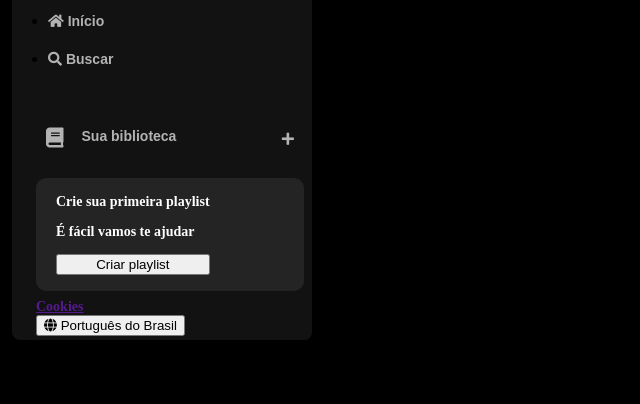
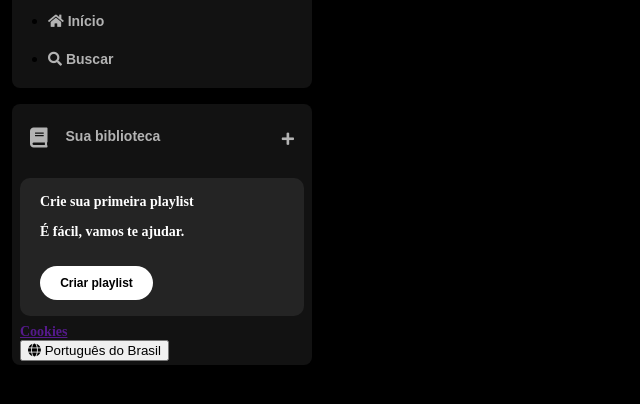
Before and after one commit to PabloPerdigao/Spotify-I-Alura, a plain HTML site: page index.html in a window 1280 px wide. Shown: the part 90-494 px from the top of the page, without its empty margins (0-640 px from the left). Drawn offline with Linux system fonts and the light colour scheme.

Commit message:
Update  config section-playlist index.html

```diff
--- a/index.html
+++ b/index.html
@@ -1,9 +1,12 @@
 <!DOCTYPE html>
 <html lang="pt-BR">
+
 <head>
     <meta charset="UTF-8">
     <meta name="viewport" content="width=device-width, initial-scale=1.0">
-  <title>Spotify I Alura</title>
+    <title>Spotify Imersão</title>
+
+    <link rel="stylesheet" href="reset.css">
     <link rel="stylesheet" href="style.css">
 
     <link rel="stylesheet" href="https://use.fontawesome.com/releases/v5.15.4/css/solid.css"
@@ -18,10 +21,9 @@
         <nav class="sidebar__navigation">
             <div class="logo">
                 <a href="">
-          <img src="./assets/icons/logo-spotify.png" alt="Logo do Spotify">
+                    <img src="./assets/icons/logo-spotify.png" alt="Logo" />
                 </a>
             </div>
-
             <ul>
                 <li>
                     <a href="">
@@ -36,8 +38,7 @@
                     </a>
                 </li>
             </ul>
-
-
+        </nav>
         <div class="library">
             <div class="library__content">
                 <button class="library__button">
@@ -46,34 +47,26 @@
                 </button>
                 <span class="fa fa-plus"></span>
             </div>
-
             <section class="section-playlist">
                 <div class="section-playlist__content">
-                <span class="text title">
-                  Crie sua primeira playlist
-                </span>
-                <span class="text subtitle">
-                  É fácil vamos te ajudar
-                </span>
-                <button class="section-playlis__button">
+                    <span class="text title">Crie sua primeira playlist</span>
+                    <span class="text subtitle">É fácil, vamos te ajudar.</span>
+                    <button class="section-playlist__button">
                         <span>Criar playlist</span>
                     </button>
                 </div>
             </section>
-
             <div class="cookies">
                 <a href="">Cookies</a>
             </div>
-
-            <div class="lenguages">
-              <button class="lenguagues__button">
+            <div class="languages">
+                <button class="languages__button">
                     <span class="fa fa-globe"></span>
-                <span class="">Português do Brasil</span>
+                    <span>Português do Brasil</span>
                 </button>
             </div>
-
         </div>
-    </nav>
     </div>
 </body>
+
 </html>
```
Lines whose indentation alone changed are shown as unchanged.
